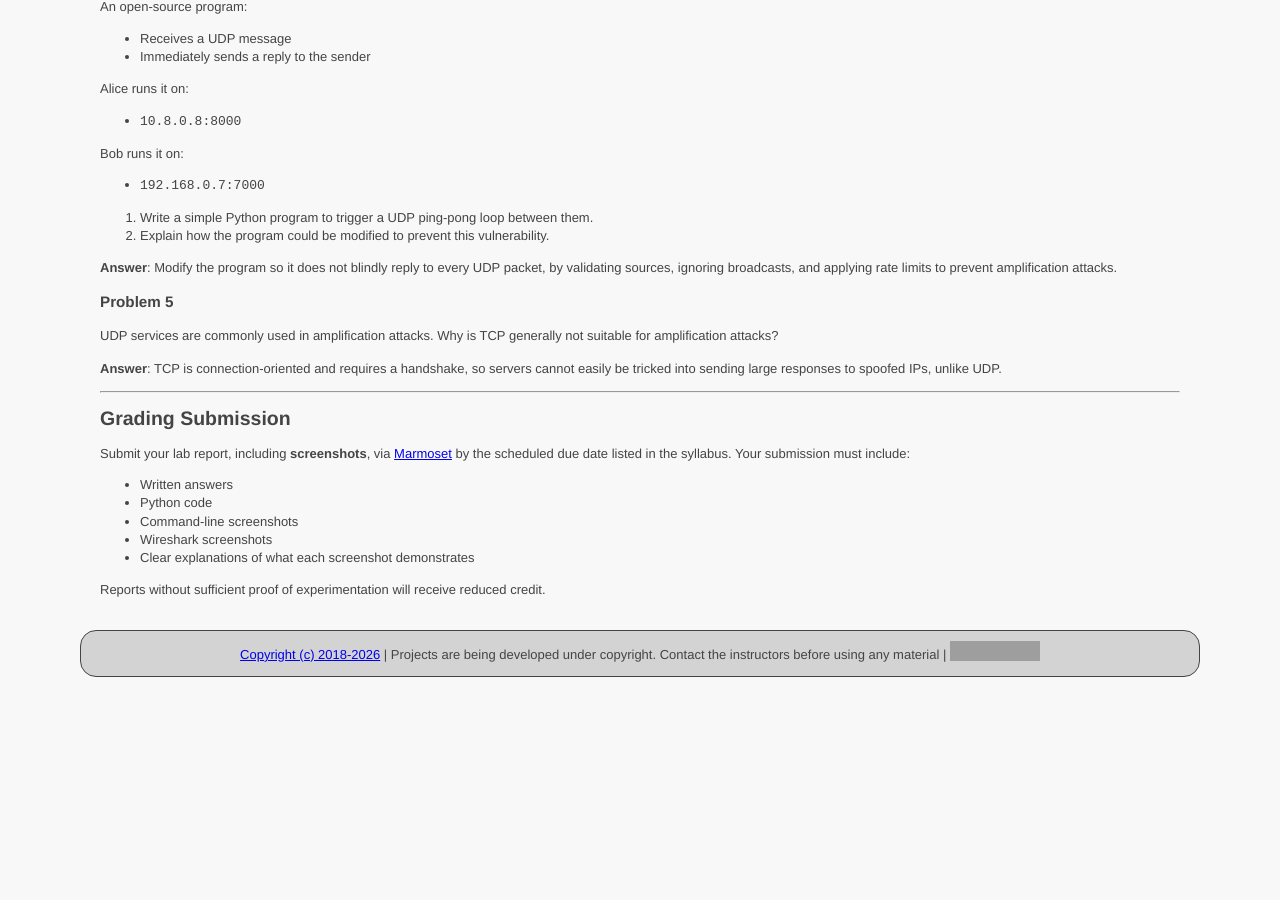
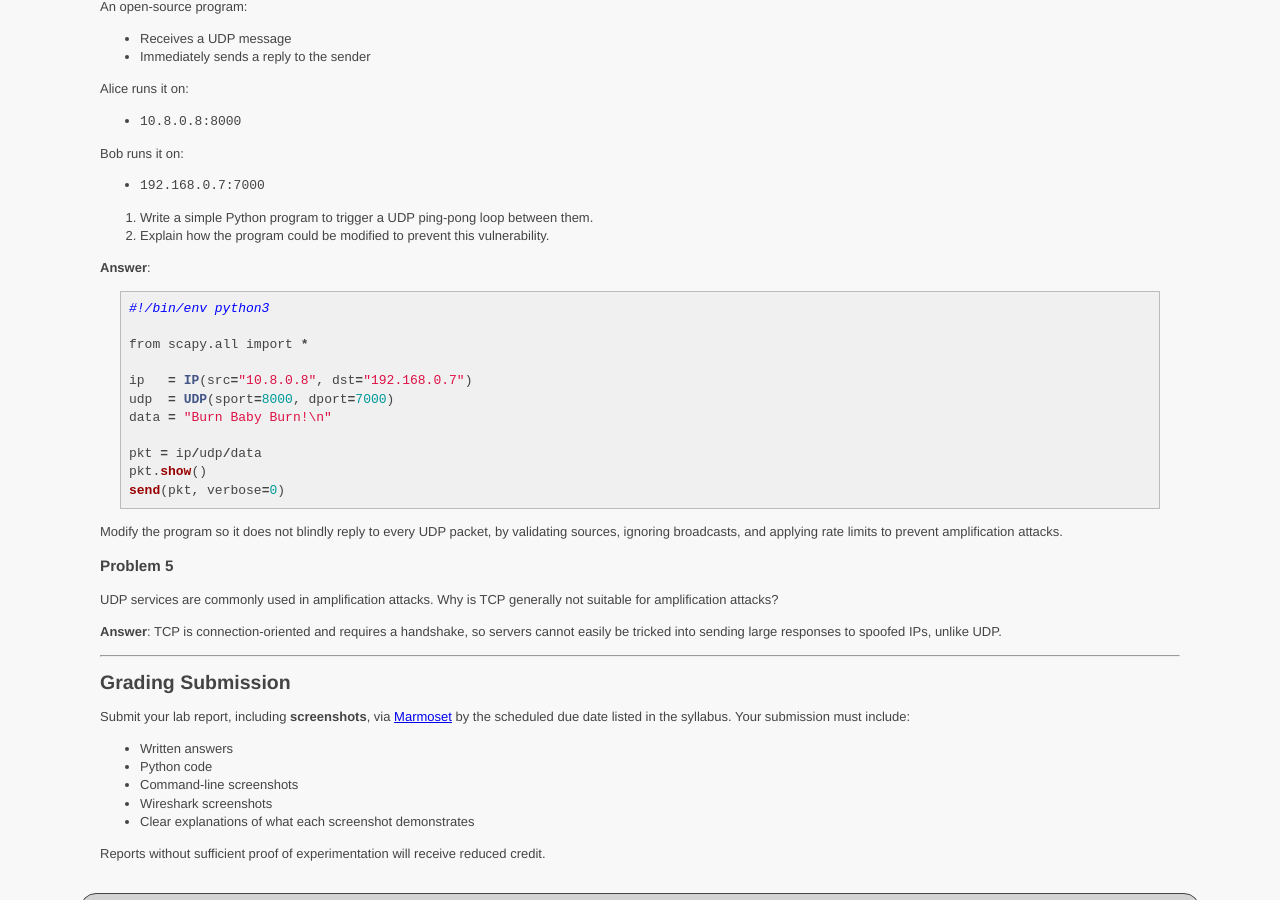
Before and after one commit to ycpcs/cs335-spring2026, a Jekyll site: the page built from assignments/assignment-2-review.md, in a window 1280 px wide and 900 px high, scrolled down 4096 px. Built offline with Jekyll 4.4.1, drawn with Linux system fonts in a browser that asks for light colours; before the commit the page ends 4783 px from its top, so only the background shows below that; grey boxes are pictures that could not be loaded.

Commit message:
update review sheet

````diff
--- a/assignments/assignment-2-review.md
+++ b/assignments/assignment-2-review.md
@@ -220,7 +220,22 @@ Bob runs it on:
 1. Write a simple Python program to trigger a UDP ping-pong loop between them.
 2. Explain how the program could be modified to prevent this vulnerability.
 
-**Answer**: Modify the program so it does not blindly reply to every UDP packet, by validating sources, ignoring broadcasts, and applying rate limits to prevent amplification attacks.
+**Answer**:
+```python
+#!/bin/env python3
+
+from scapy.all import *
+
+ip   = IP(src="10.8.0.8", dst="192.168.0.7")
+udp  = UDP(sport=8000, dport=7000)
+data = "Burn Baby Burn!\n"
+
+pkt = ip/udp/data
+pkt.show()
+send(pkt, verbose=0)
+```
+
+ Modify the program so it does not blindly reply to every UDP packet, by validating sources, ignoring broadcasts, and applying rate limits to prevent amplification attacks.
 
 ### Problem 5
 UDP services are commonly used in amplification attacks. Why is TCP generally not suitable for amplification attacks?
````
